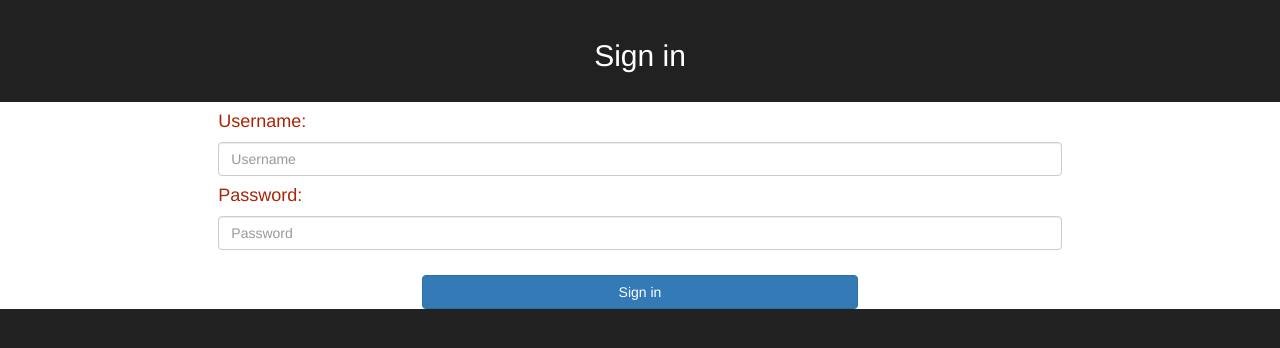
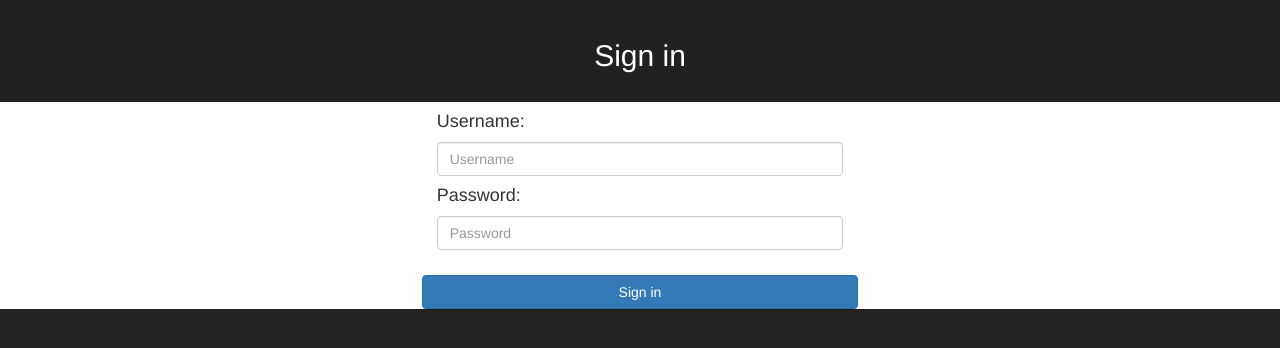
Before and after one commit to JavierCoggiola/Solcito, a Django app: page /login/ in a window 1280 px wide. Shown: the part 51-399 px from the top of the page. Run offline with Django 3.2, Linux system fonts and the light colour scheme; some libraries are stand-ins or nearby versions.

Commit message:
centrar login

```diff
--- a/Solcito/templates/login.html
+++ b/Solcito/templates/login.html
@@ -111,15 +111,15 @@
                     <br>
                 </div>
 
-                <div class="card-content text-left " style="color:#AA2408">
+                <div class="card-content text-left " >
                   <form class="row" action="{% url 'Solcito:login' %}" method="POST" enctype="multipart/form-data">
                       {% csrf_token %}
-                      <div class="col-md-8 col-md-offset-2">
+                      <div class="col-md-4 col-md-offset-4">
                           <h4>Username:</h4>
                           <input type="text" name="username" class="form-control" placeholder="Username">
                         </div>
 
-                      <div class="col-md-8 col-md-offset-2">
+                      <div class="col-md-4 col-md-offset-4">
                           <h4>Password:</h4>
                           <input type="password" class="form-control" name="password" placeholder="Password">
                       </div>
```
